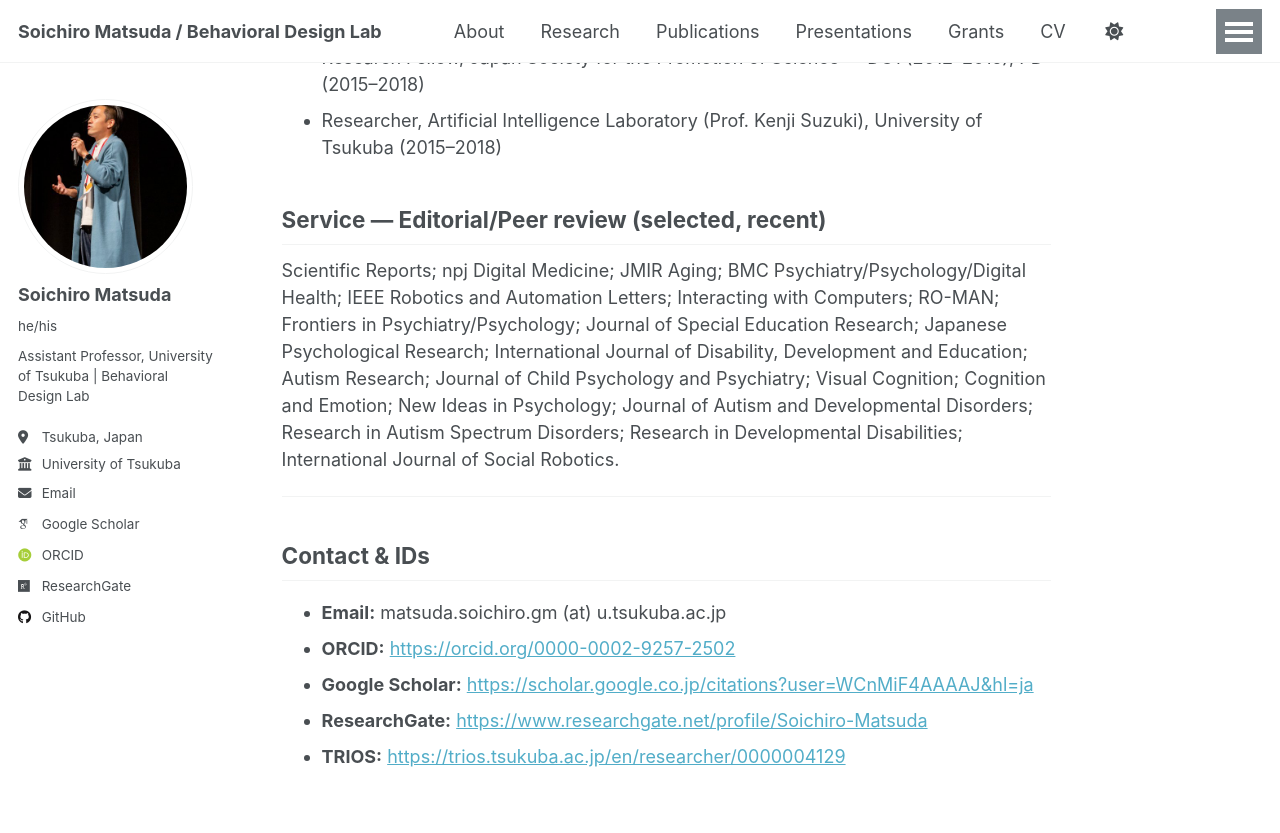
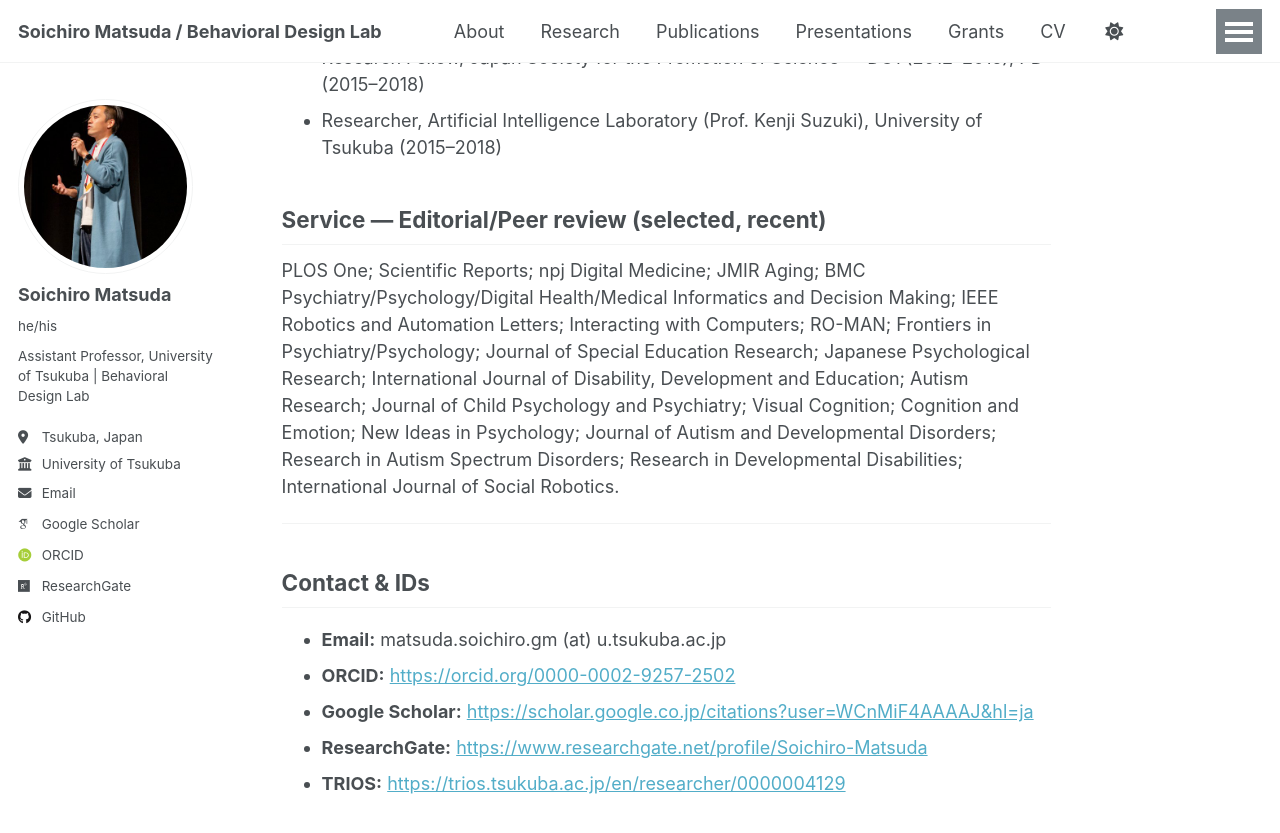
Before and after one commit to BehavioralDesignerMatsuda/BehavioralDesignerMatsuda.github.io, a Jekyll site: the page built from _pages/about.md, in a window 1280 px wide and 900 px high, scrolled down 2475 px. Shown: the top 833 px of the window. Built offline with Jekyll 4.4.1, drawn with Linux system fonts in a browser that asks for light colours; some web fonts are replaced; a script that is not in the unit is left out.

Commit message:
Update about.md

```diff
--- a/_pages/about.md
+++ b/_pages/about.md
@@ -78,7 +78,7 @@ I keep a living, HCI-oriented overview of my lab’s work here:
 
 ## Service — Editorial/Peer review (selected, recent)
 
-Scientific Reports; npj Digital Medicine; JMIR Aging; BMC Psychiatry/Psychology/Digital Health; IEEE Robotics and Automation Letters; Interacting with Computers; RO-MAN; Frontiers in Psychiatry/Psychology; Journal of Special Education Research; Japanese Psychological Research; International Journal of Disability, Development and Education; Autism Research; Journal of Child Psychology and Psychiatry; Visual Cognition; Cognition and Emotion; New Ideas in Psychology; Journal of Autism and Developmental Disorders; Research in Autism Spectrum Disorders; Research in Developmental Disabilities; International Journal of Social Robotics.
+PLOS One; Scientific Reports; npj Digital Medicine; JMIR Aging; BMC Psychiatry/Psychology/Digital Health/Medical Informatics and Decision Making; IEEE Robotics and Automation Letters; Interacting with Computers; RO-MAN; Frontiers in Psychiatry/Psychology; Journal of Special Education Research; Japanese Psychological Research; International Journal of Disability, Development and Education; Autism Research; Journal of Child Psychology and Psychiatry; Visual Cognition; Cognition and Emotion; New Ideas in Psychology; Journal of Autism and Developmental Disorders; Research in Autism Spectrum Disorders; Research in Developmental Disabilities; International Journal of Social Robotics.
 
 ---
 
```
